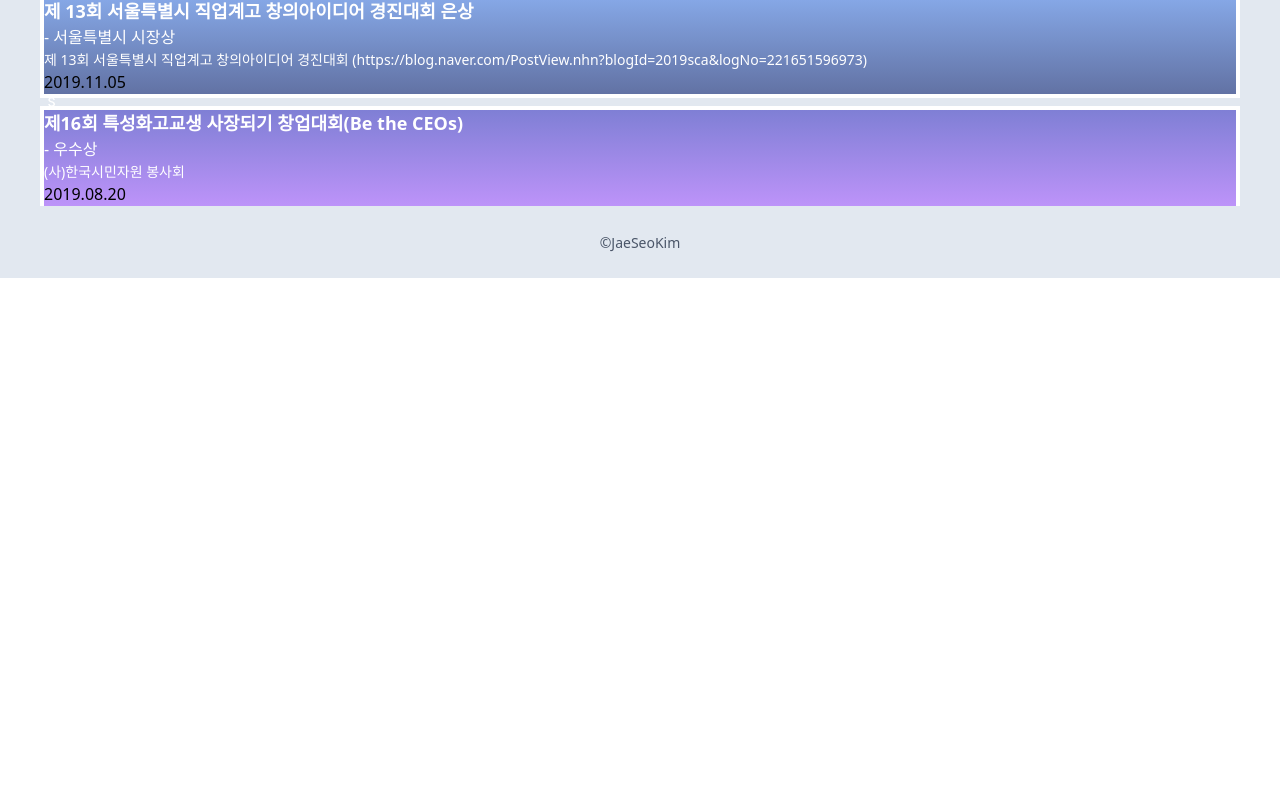
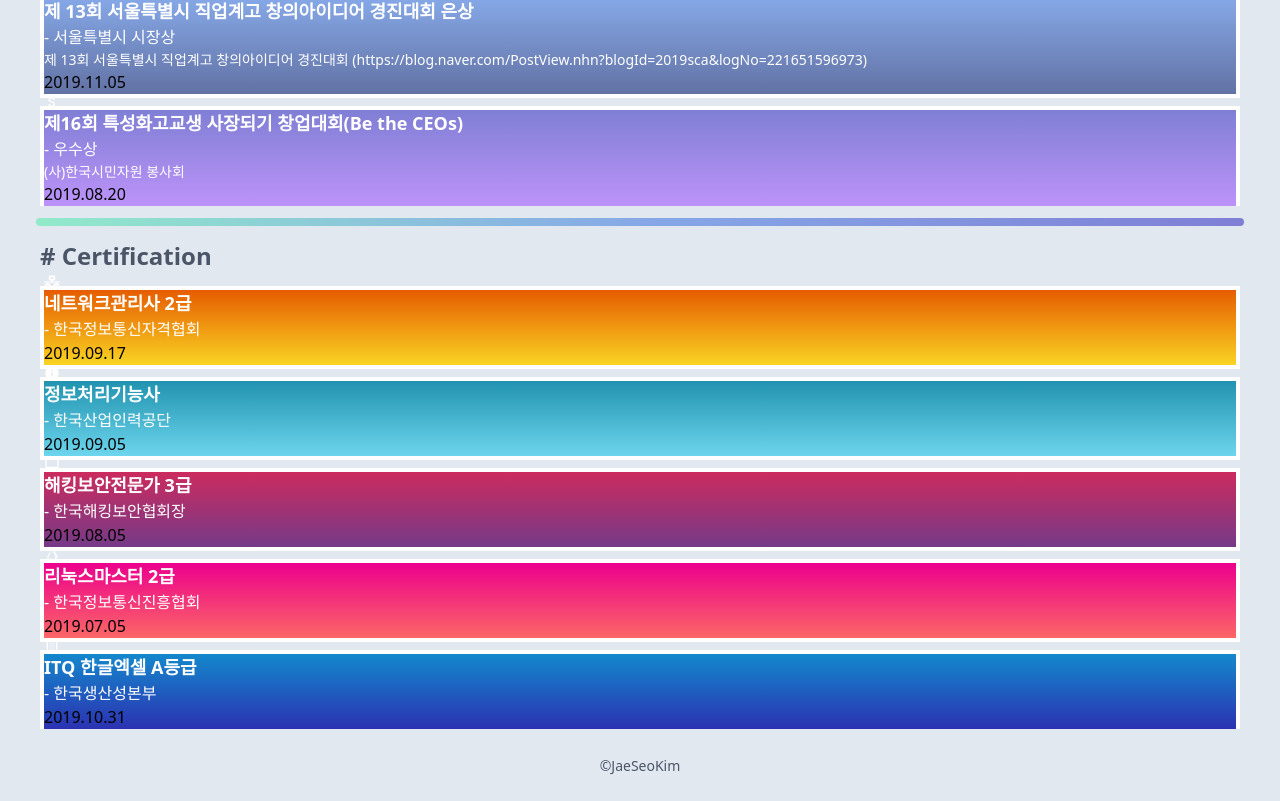
Before and after one commit to JaeSeoKim/portfolio, a Next.js app: page / in a window 1280 px wide. Shown: the part 1390-2191 px from the top of the page. Before the commit the page ends 1668 px from the top, so only its background shows below. Built offline with nearby package versions, Linux system fonts and the light colour scheme; no server answers.

Commit message:
:sparkles: Add Certification Area

```diff
--- a/interfaces/index.ts
+++ b/interfaces/index.ts
@@ -3,7 +3,7 @@ import * as CSS from 'csstype'
 export type timeLineType = {
   title: string
   subTitle: string
-  innerText?: string
+  innerText?: string | JSX.Element
   date: string
   bgColor1: CSS.Color
   bgColor2: CSS.Color
@@ -19,4 +19,5 @@ export type profileType = {
   about: string
   education: timeLineType[]
   awards: timeLineType[]
+  certification: timeLineType[]
 }
--- a/pages/index.tsx
+++ b/pages/index.tsx
@@ -20,6 +20,12 @@ const IndexPage = () => {
       />
       <Divder color id='Awards' />
       <TimeLine title={'Awards'} className='mx-4' data={profileData.awards} />
+      <Divder color id='Certification' />
+      <TimeLine
+        title={'Certification'}
+        className='mx-4'
+        data={profileData.certification}
+      />
     </div>
   )
 }
--- a/setting/profile.tsx
+++ b/setting/profile.tsx
@@ -4,9 +4,13 @@ import {
   MdSecurity,
   MdSchool,
   MdLightbulbOutline,
-  MdAttachMoney
+  MdAttachMoney,
+  MdInfo,
+  MdComputer
 } from 'react-icons/md'
 import { RiHomeGearLine } from 'react-icons/ri'
+import { FaNetworkWired, FaLinux } from 'react-icons/fa'
+import { TiDocumentText } from 'react-icons/ti'
 
 /**
  * 📑 educationData 학력 정보 작성
@@ -46,8 +50,8 @@ export const educationData: timeLineType[] = [
     subTitle: '- 컴퓨터보안학과(위탁학급)',
     innerText: '수료',
     date: '2019.03. ~ 2020.01',
-    bgColor1: '#7f7fd5',
-    bgColor2: '#86a8e7',
+    bgColor1: '#ff6e7f',
+    bgColor2: '#bfe9ff',
     textColor: '#FFF',
     icon: <MdSchool />
   },
@@ -56,8 +60,8 @@ export const educationData: timeLineType[] = [
     subTitle: '- 정보보호 관리진단',
     innerText: 'KISA 정보보안 인재 양성 프로그램(수료)',
     date: '2019.08. ~ 2019.12',
-    bgColor1: '#ff79c6',
-    bgColor2: '#bd93f9',
+    bgColor1: '#314755',
+    bgColor2: '#26a0da',
     textColor: '#FFF',
     icon: <MdSecurity />
   },
@@ -66,8 +70,8 @@ export const educationData: timeLineType[] = [
     subTitle: '- 스마트 홈가전 정보보호 교육',
     innerText: '수료',
     date: '2019.12.02 ~ 2019.12.04',
-    bgColor1: '#7f7fd5',
-    bgColor2: '#86a8e7',
+    bgColor1: '#2b5876',
+    bgColor2: '#4e4376',
     textColor: '#FFF',
     icon: <RiHomeGearLine />
   }
@@ -119,6 +123,54 @@ const awardsData: timeLineType[] = [
   }
 ]
 
+const certificationData: timeLineType[] = [
+  {
+    title: '네트워크관리사 2급',
+    subTitle: '- 한국정보통신자격협회',
+    date: '2019.09.17',
+    bgColor1: '#e65c00',
+    bgColor2: '#F9D423',
+    textColor: '#FFF',
+    icon: <FaNetworkWired />
+  },
+  {
+    title: '정보처리기능사',
+    subTitle: '- 한국산업인력공단',
+    date: '2019.09.05',
+    bgColor1: '#2193b0',
+    bgColor2: '#6dd5ed',
+    textColor: '#FFF',
+    icon: <MdInfo />
+  },
+  {
+    title: '해킹보안전문가 3급',
+    subTitle: '- 한국해킹보안협회장',
+    date: '2019.08.05',
+    bgColor1: '#cc2b5e',
+    bgColor2: '#753a88',
+    textColor: '#FFF',
+    icon: <MdComputer />
+  },
+  {
+    title: '리눅스마스터 2급',
+    subTitle: '- 한국정보통신진흥협회',
+    date: '2019.07.05',
+    bgColor1: '#ec008c',
+    bgColor2: '#fc6767',
+    textColor: '#FFF',
+    icon: <FaLinux />
+  },
+  {
+    title: 'ITQ 한글엑셀 A등급',
+    subTitle: '- 한국생산성본부',
+    date: '2019.10.31',
+    bgColor1: '#1488CC',
+    bgColor2: '#2B32B2',
+    textColor: '#FFF',
+    icon: <TiDocumentText />
+  }
+]
+
 /**
  * 📑 profileData 개인 정보 작성
  * githubId: 'setting/constants.ts' 에서 작성한 내용을 사용하는 것을 추천 드립니다.
@@ -144,5 +196,6 @@ export const profileData: profileType = {
   - [**TeamMODU**](http://modusecurity.xyz/) 소속
     `,
   education: educationData,
-  awards: awardsData
+  awards: awardsData,
+  certification: certificationData
 }
```
Also changed, not shown: 1 other file (tests, documents, lock files or other folders).
